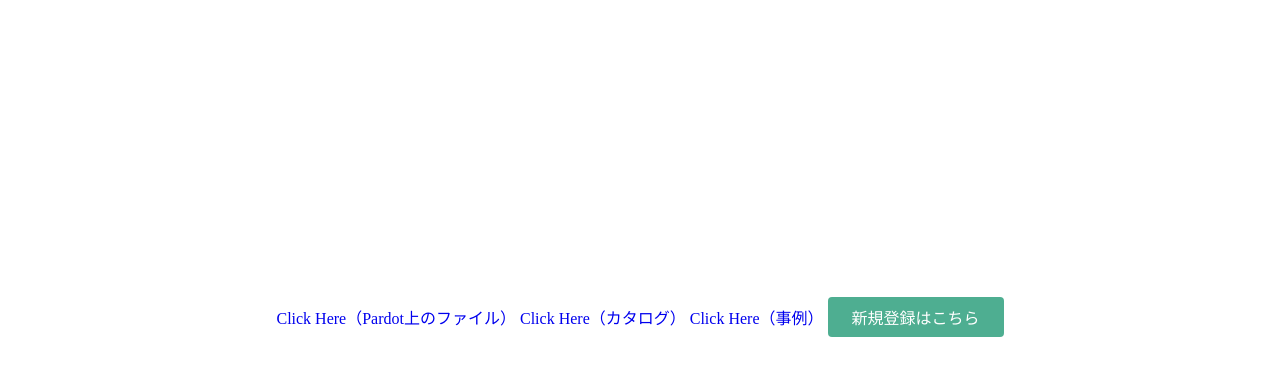
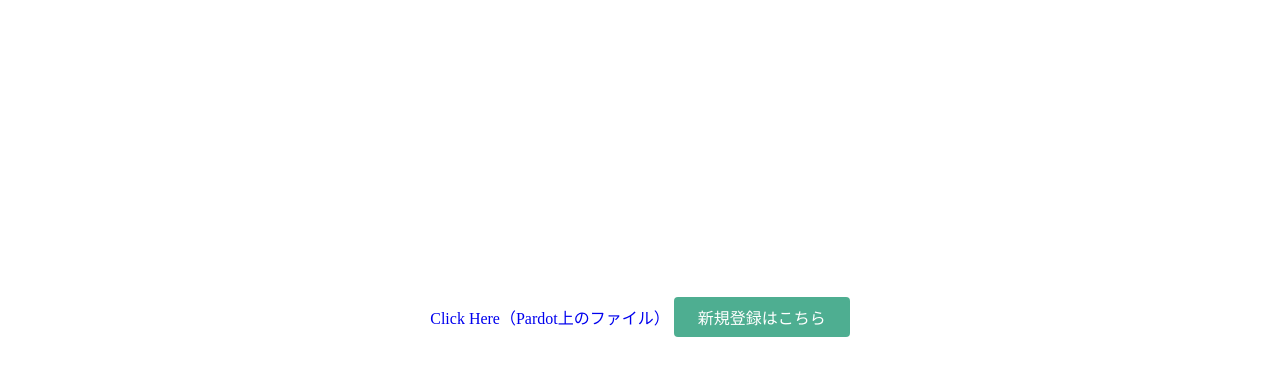
Before and after one commit to mauemura1209/maenarae1209.github.io, a plain HTML site: page index.html in a window 1280 px wide. Shown: the part 135-523 px from the top of the page. Drawn offline with Linux system fonts and the light colour scheme.

Commit message:
Update index.html

```diff
--- a/index.html
+++ b/index.html
@@ -27,8 +27,6 @@
       <p>Progateはオンラインプログラミング学習サービスです。<br>初心者にもやさしいスライドとレッスンで、ウェブサービスを作りながらプログラミングを学んでいきましょう。</p>
       <div class="btn-wrapper">
         <a href="https://go.demo.pardot.com/l/175523/2020-10-09/5znv3/175523/1602222731i2w7zOzy/price_sample.pdf" class="pardotTrackClick">Click Here（Pardot上のファイル）</a>
-        <a href="http://www.hitachi-ap-catalog.com/pdf2/office.pdf" class="pardotTrackClick">Click Here（カタログ）</a>
-        <a href="https://www.hitachi-gls.co.jp/solution/pdf/solution_case1c.pdf" class="pardotTrackClick">Click Here（事例）</a>
         <a href="#" class="btn signup">新規登録はこちら</a>
         <p>or</p>
         <a href="#" class="btn facebook"><span class="fa fa-facebook"></span>Facebookで登録</a>
```
